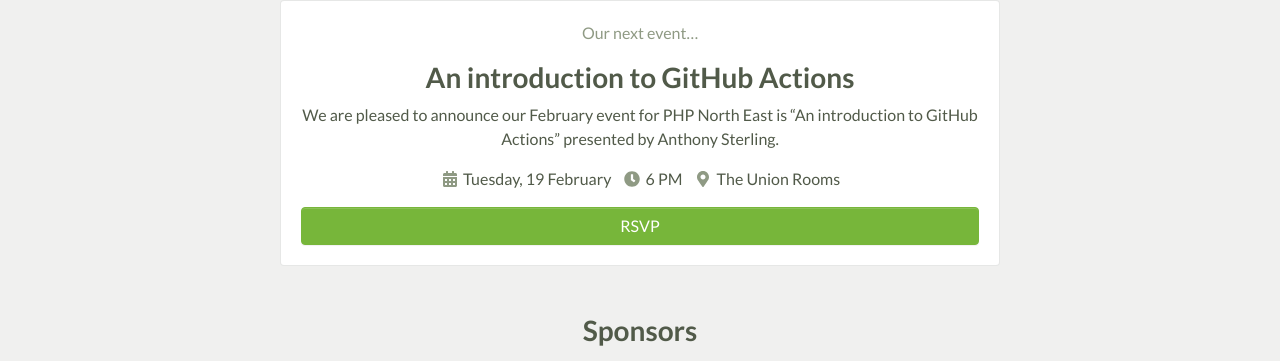
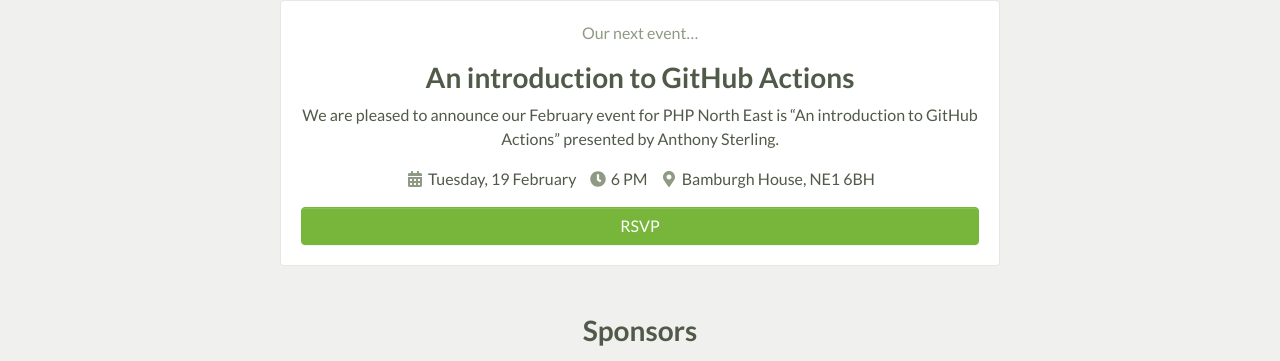
Before and after one commit to phpne/phpne.github.io, a Jekyll site: the page built from index.html, in a window 1280 px wide. Shown: the part 728-1089 px from the top of the page. Built offline with Jekyll 4.4.1, drawn with Linux system fonts in a browser that asks for light colours; nearby versions of some CDN libraries; the list of posts is cut into pages by our own code.

Commit message:
Bamburgh House, not Union Rooms

```diff
--- a/_includes/next-event.html
+++ b/_includes/next-event.html
@@ -18,7 +18,7 @@
         <li class="list-inline-item">
           <span class="sr-only">Location</span>
           <span class="fas fa-fw fa-map-marker-alt text-muted"></span>
-          <a class="text-body" href="https://goo.gl/maps/x8voSCuJEP62" rel="external noopener noreferrer" target="_blank">The Union Rooms</a>
+          <a class="text-body" href="https://goo.gl/maps/RLCmKjynWU32" rel="external noopener noreferrer" target="_blank">Bamburgh House, NE1 6BH</a>
         </li>
       </ul>
       <a class="btn btn-block btn-primary" href="https://www.meetup.com/phpnortheast/events/258727695/" rel="external noopener" target="_blank">
```
